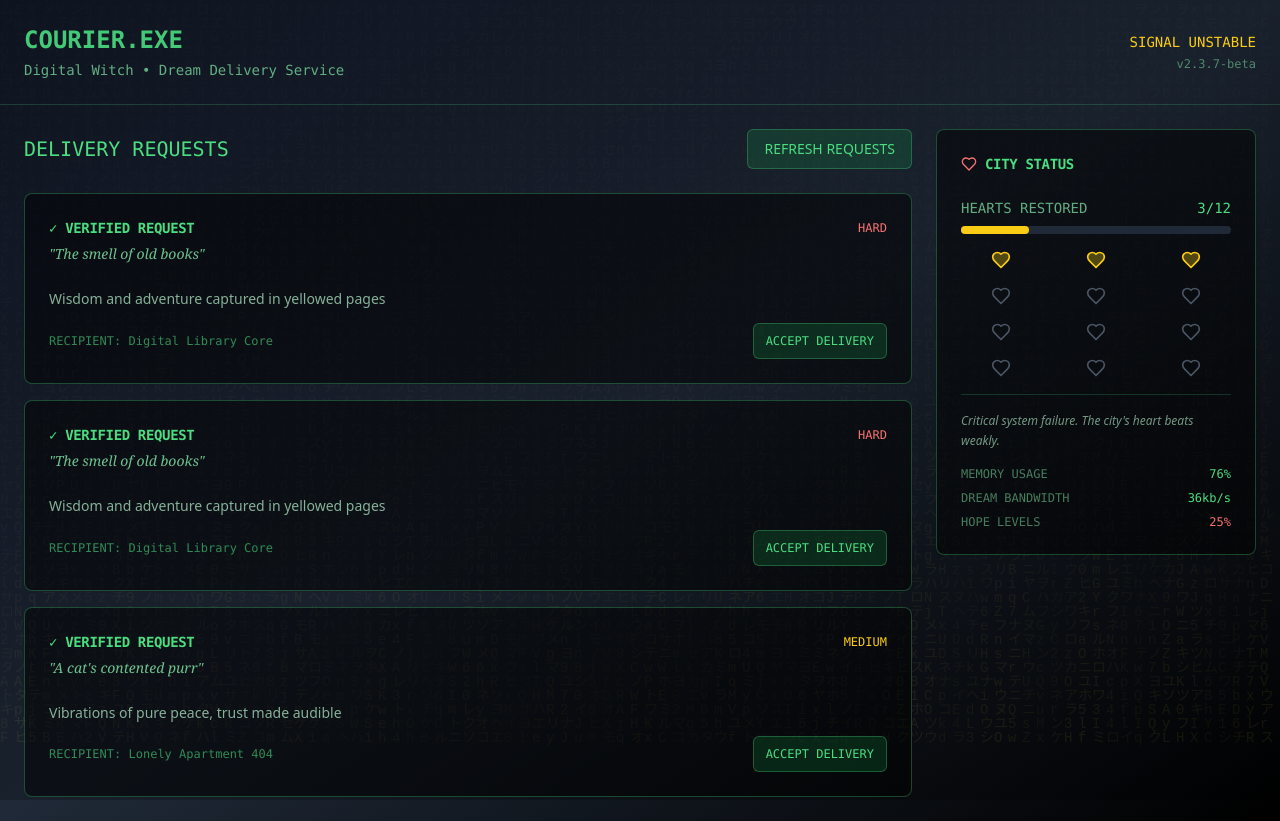
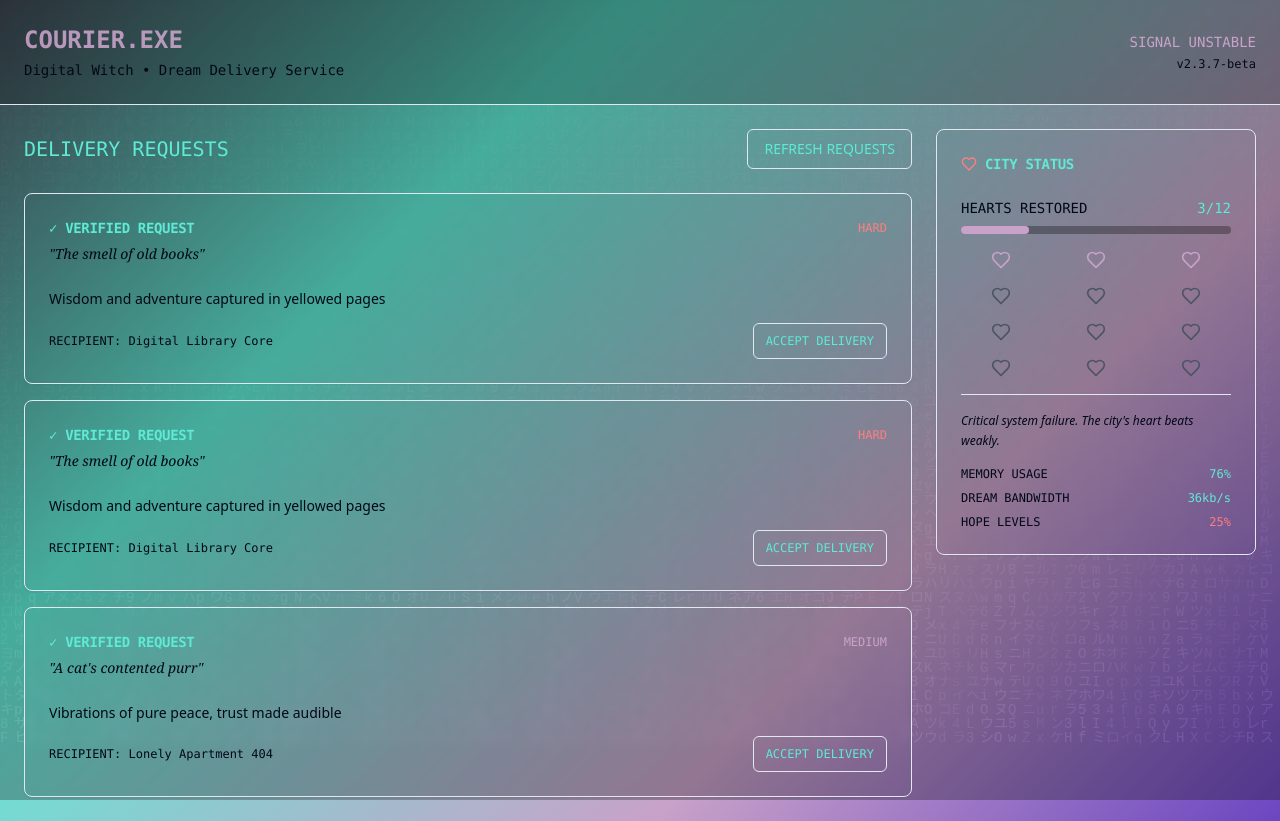
Before and after one commit to lisainnovates/courier-heart, a React (Vite) app: page / in a window 1280 px wide. Built offline with nearby package versions, Linux system fonts and the light colour scheme.

Commit message:
Refactor UI colors and gradients
Update the UI with warm coral, soft lavender, and creamy off-white highlights. Implement background gradients that transition between game states (stable, glitching, corrupted) using these colors to create a cozy and mysterious atmosphere.

```diff
--- a/src/components/CityStatus.tsx
+++ b/src/components/CityStatus.tsx
@@ -13,11 +13,11 @@ export const CityStatus = ({ hearts, totalHearts, gameState }: CityStatusProps)
     const percentage = (hearts / totalHearts) * 100;
 
     if (percentage >= 80) {
-      return { text: "City systems running optimally. The simulation hums with restored dreams.", icon: Shield, color: "text-green-400" };
+      return { text: "City systems running optimally. The simulation hums with restored dreams.", icon: Shield, color: "text-warm-teal" };
     } else if (percentage >= 50) {
-      return { text: "Partial system restoration detected. Reality flickers but holds.", icon: Zap, color: "text-yellow-400" };
+      return { text: "Partial system restoration detected. Reality flickers but holds.", icon: Zap, color: "text-soft-lavender" };
     } else {
-      return { text: "Critical system failure. The city's heart beats weakly.", icon: Heart, color: "text-red-400" };
+      return { text: "Critical system failure. The city's heart beats weakly.", icon: Heart, color: "text-warm-coral" };
     }
   };
 
@@ -25,9 +25,9 @@ export const CityStatus = ({ hearts, totalHearts, gameState }: CityStatusProps)
   const StatusIcon = status.icon;
 
   return (
-    <Card className="bg-black/50 border-green-400/30 h-fit">
+    <Card className="bg-creamy-white/10 backdrop-blur-sm border-soft-lavender/30 h-fit">
       <CardHeader>
-        <CardTitle className="text-green-400 font-mono text-sm flex items-center gap-2">
+        <CardTitle className="text-warm-teal font-mono text-sm flex items-center gap-2">
           <StatusIcon size={16} className={status.color} />
           CITY STATUS
         </CardTitle>
@@ -35,15 +35,15 @@ export const CityStatus = ({ hearts, totalHearts, gameState }: CityStatusProps)
       <CardContent className="space-y-4">
         <div className="space-y-2">
           <div className="flex justify-between text-sm">
-            <span className="text-green-300/70 font-mono">HEARTS RESTORED</span>
-            <span className="text-green-400 font-mono">{hearts}/{totalHearts}</span>
+            <span className="text-creamy-white/80 font-mono">HEARTS RESTORED</span>
+            <span className="text-warm-teal font-mono">{hearts}/{totalHearts}</span>
           </div>
 
-          <div className="w-full bg-gray-800 rounded-full h-2">
+          <div className="w-full bg-black/30 rounded-full h-2">
             <div
               className={`h-2 rounded-full transition-all duration-500 ${
-                gameState === "corrupted" ? "bg-red-400" :
-                gameState === "glitching" ? "bg-yellow-400" : "bg-green-400"
+                gameState === "corrupted" ? "bg-warm-coral" :
+                gameState === "glitching" ? "bg-soft-lavender" : "bg-warm-teal"
               }`}
               style={{ width: `${(hearts / totalHearts) * 100}%` }}
             />
@@ -58,35 +58,35 @@ export const CityStatus = ({ hearts, totalHearts, gameState }: CityStatusProps)
               className={`mx-auto transition-all duration-300 ${
                 i < hearts
                   ? gameState === "corrupted"
-                    ? "text-red-400 fill-red-400/30"
+                    ? "text-warm-coral fill-warm-coral/30"
                     : gameState === "glitching"
-                    ? "text-yellow-400 fill-yellow-400/30"
-                    : "text-green-400 fill-green-400/30"
+                    ? "text-soft-lavender fill-soft-lavender/30"
+                    : "text-warm-teal fill-warm-teal/30"
                   : "text-gray-600"
               }`}
             />
           ))}
         </div>
 
-        <div className="border-t border-green-400/20 pt-4">
-          <p className="text-xs text-green-200/60 leading-relaxed italic">
+        <div className="border-t border-soft-lavender/30 pt-4">
+          <p className="text-xs text-creamy-white/70 leading-relaxed italic">
             {status.text}
           </p>
         </div>
 
         <div className="space-y-2 text-xs font-mono">
           <div className="flex justify-between">
-            <span className="text-green-300/50">MEMORY USAGE</span>
+            <span className="text-creamy-white/60">MEMORY USAGE</span>
             <span className={`${
-              gameState === "corrupted" ? "text-red-400" : "text-green-400"
+              gameState === "corrupted" ? "text-warm-coral" : "text-warm-teal"
             }`}>{85 - hearts * 3}%</span>
           </div>
           <div className="flex justify-between">
-            <span className="text-green-300/50">DREAM BANDWIDTH</span>
-            <span className="text-green-400">{hearts * 12}kb/s</span>
+            <span className="text-creamy-white/60">DREAM BANDWIDTH</span>
+            <span className="text-warm-teal">{hearts * 12}kb/s</span>
           </div>
           <div className="flex justify-between">
-            <span className="text-green-300/50">HOPE LEVELS</span>
+            <span className="text-creamy-white/60">HOPE LEVELS</span>
             <span className={`${status.color}`}>{Math.round((hearts / totalHearts) * 100)}%</span>
           </div>
         </div>
--- a/src/components/DeliverySystem.tsx
+++ b/src/components/DeliverySystem.tsx
@@ -62,21 +62,21 @@ export const DeliverySystem = ({ onStartDelivery, gameState }: DeliverySystemPro
 
   const getDifficultyColor = (difficulty: string) => {
     switch (difficulty) {
-      case "easy": return "text-green-400";
-      case "medium": return "text-yellow-400";
-      case "hard": return "text-red-400";
-      default: return "text-green-400";
+      case "easy": return "text-warm-teal";
+      case "medium": return "text-soft-lavender";
+      case "hard": return "text-warm-coral";
+      default: return "text-warm-teal";
     }
   };
 
   return (
     <div className="space-y-6">
       <div className="flex items-center justify-between">
-        <h2 className="text-xl font-mono text-green-400">DELIVERY REQUESTS</h2>
+        <h2 className="text-xl font-mono text-warm-teal">DELIVERY REQUESTS</h2>
         <Button
           onClick={generateNewDeliveries}
           disabled={isGenerating}
-          className="bg-green-600/20 hover:bg-green-600/30 text-green-400 border border-green-400/30 transition-colors duration-300"
+          className="bg-warm-teal/20 hover:bg-warm-teal/30 text-warm-teal border border-warm-teal/30 transition-colors duration-300"
         >
           {isGenerating ? "SCANNING..." : "REFRESH REQUESTS"}
         </Button>
@@ -86,16 +86,16 @@ export const DeliverySystem = ({ onStartDelivery, gameState }: DeliverySystemPro
         {availableDeliveries.map((delivery) => (
           <Card
             key={delivery.id}
-            className={`bg-black/50 border transition-colors duration-300 hover:bg-black/70 ${
+            className={`bg-creamy-white/5 backdrop-blur-sm border transition-colors duration-300 hover:bg-creamy-white/10 ${
               delivery.corrupted
-                ? "border-red-400/30 hover:border-red-400/50"
-                : "border-green-400/30 hover:border-green-400/50"
+                ? "border-warm-coral/30 hover:border-warm-coral/50"
+                : "border-soft-lavender/30 hover:border-soft-lavender/50"
             }`}
           >
             <CardHeader>
               <div className="flex items-center justify-between">
                 <CardTitle className={`font-mono text-sm ${
-                  delivery.corrupted ? "text-red-400" : "text-green-400"
+                  delivery.corrupted ? "text-warm-coral" : "text-warm-teal"
                 }`}>
                   {delivery.corrupted ? "⚠ CORRUPTED DATA ⚠" : "✓ VERIFIED REQUEST"}
                 </CardTitle>
@@ -103,16 +103,16 @@ export const DeliverySystem = ({ onStartDelivery, gameState }: DeliverySystemPro
                   {delivery.difficulty.toUpperCase()}
                 </span>
               </div>
-              <CardDescription className="text-green-300/80 font-serif italic">
+              <CardDescription className="text-creamy-white/90 font-serif italic">
                 "{delivery.title}"
               </CardDescription>
             </CardHeader>
             <CardContent>
-              <p className="text-green-200/70 text-sm mb-3 leading-relaxed">
+              <p className="text-creamy-white/80 text-sm mb-3 leading-relaxed">
                 {delivery.description}
               </p>
               <div className="flex items-center justify-between">
-                <span className="text-xs text-green-400/60 font-mono">
+                <span className="text-xs text-creamy-white/70 font-mono">
                   RECIPIENT: {delivery.recipient}
                 </span>
                 <Button
@@ -120,8 +120,8 @@ export const DeliverySystem = ({ onStartDelivery, gameState }: DeliverySystemPro
                   size="sm"
                   className={`font-mono text-xs transition-colors duration-300 ${
                     delivery.corrupted
-                      ? "bg-red-600/20 hover:bg-red-600/30 text-red-400 border border-red-400/30"
-                      : "bg-green-600/20 hover:bg-green-600/30 text-green-400 border border-green-400/30"
+                      ? "bg-warm-coral/20 hover:bg-warm-coral/30 text-warm-coral border border-warm-coral/30"
+                      : "bg-warm-teal/20 hover:bg-warm-teal/30 text-warm-teal border border-warm-teal/30"
                   }`}
                 >
                   ACCEPT DELIVERY
--- a/src/components/GameHeader.tsx
+++ b/src/components/GameHeader.tsx
@@ -6,9 +6,9 @@ interface GameHeaderProps {
 export const GameHeader = ({ gameState }: GameHeaderProps) => {
   const getStatusColor = () => {
     switch (gameState) {
-      case "corrupted": return "text-red-400";
-      case "glitching": return "text-yellow-400";
-      default: return "text-green-400";
+      case "corrupted": return "text-warm-coral";
+      case "glitching": return "text-soft-lavender";
+      default: return "text-warm-teal";
     }
   };
 
@@ -23,22 +23,22 @@ export const GameHeader = ({ gameState }: GameHeaderProps) => {
   const getTitleClass = () => {
     switch (gameState) {
       case "corrupted":
-        return "text-red-400 transform transition-all duration-1000";
+        return "text-warm-coral transform transition-all duration-1000";
       case "glitching":
-        return "text-green-400 opacity-90 transform transition-all duration-500";
+        return "text-soft-lavender opacity-90 transform transition-all duration-500";
       default:
-        return "text-green-400 transform transition-all duration-300";
+        return "text-warm-teal transform transition-all duration-300";
     }
   };
 
   return (
-    <header className="p-6 border-b border-green-400/20">
+    <header className="p-6 border-b border-soft-lavender/30 bg-black/20 backdrop-blur-sm">
       <div className="flex items-center justify-between">
         <div className="space-y-1">
           <h1 className={`text-2xl font-mono font-bold ${getTitleClass()}`}>
             COURIER.EXE
           </h1>
-          <p className="text-sm text-green-300/70 font-mono">
+          <p className="text-sm text-creamy-white/80 font-mono">
             Digital Witch • Dream Delivery Service
           </p>
         </div>
@@ -47,7 +47,7 @@ export const GameHeader = ({ gameState }: GameHeaderProps) => {
           <div className={`text-sm font-mono transition-colors duration-1000 ${getStatusColor()}`}>
             {getStatusText()}
           </div>
-          <div className="text-xs text-green-300/50 font-mono mt-1">
+          <div className="text-xs text-creamy-white/60 font-mono mt-1">
             v2.3.7-beta
           </div>
         </div>
--- a/src/components/MatrixRain.tsx
+++ b/src/components/MatrixRain.tsx
@@ -32,11 +32,11 @@ export const MatrixRain = ({ intensity }: MatrixRainProps) => {
     const getIntensitySettings = () => {
       switch (intensity) {
         case "high":
-          return { speed: 80, opacity: 0.6, color: "#ff6b6b", fadeAmount: 0.05 };
+          return { speed: 80, opacity: 0.6, color: "#FF7F7F", fadeAmount: 0.05 };
         case "medium":
-          return { speed: 100, opacity: 0.5, color: "#ffd93d", fadeAmount: 0.04 };
+          return { speed: 100, opacity: 0.5, color: "#C8A2C8", fadeAmount: 0.04 };
         default:
-          return { speed: 140, opacity: 0.4, color: "#6bcf7f", fadeAmount: 0.03 };
+          return { speed: 140, opacity: 0.4, color: "#5EEAD4", fadeAmount: 0.03 };
       }
     };
 
@@ -82,7 +82,7 @@ export const MatrixRain = ({ intensity }: MatrixRainProps) => {
   return (
     <canvas
       ref={canvasRef}
-      className="absolute inset-0 pointer-events-none opacity-20"
+      className="absolute inset-0 pointer-events-none opacity-30"
     />
   );
 };
--- a/src/index.css
+++ b/src/index.css
@@ -1,3 +1,4 @@
+
 @tailwind base;
 @tailwind components;
 @tailwind utilities;
@@ -37,20 +38,21 @@
     --radius: 0.5rem;
 
     --sidebar-background: 0 0% 98%;
+    --sidebar-foreground: 240 5.3% 26.1%;
+    --sidebar-primary: 240 5.9% 10%;
+    --sidebar-primary-foreground: 0 0% 98%;
+    --sidebar-accent: 240 4.8% 95.9%;
+    --sidebar-accent-foreground: 240 5.9% 10%;
+    --sidebar-border: 220 13% 91%;
+    --sidebar-ring: 217.2 91.2% 59.8%;
 
-    --sidebar-foreground: 240 5.3% 26.1%;
-
-    --sidebar-primary: 240 5.9% 10%;
-
-    --sidebar-primary-foreground: 0 0% 98%;
-
-    --sidebar-accent: 240 4.8% 95.9%;
-
-    --sidebar-accent-foreground: 240 5.9% 10%;
-
-    --sidebar-border: 220 13% 91%;
-
-    --sidebar-ring: 217.2 91.2% 59.8%;
+    /* Cozy Digital Witch Palette */
+    --warm-coral: #FF7F7F;
+    --soft-lavender: #C8A2C8;
+    --creamy-off-white: #FFF5E1;
+    --deep-purple: #6B46C1;
+    --warm-teal: #5EEAD4;
+    --soft-gray: #4B5563;
   }
 
   .dark {
@@ -101,3 +103,54 @@
     @apply bg-background text-foreground;
   }
 }
+
+/* Custom cozy digital witch utilities */
+@layer utilities {
+  .bg-cozy-stable {
+    background: linear-gradient(135deg, #6B46C1 0%, #5EEAD4 50%, #C8A2C8 100%);
+  }
+
+  .bg-cozy-glitching {
+    background: linear-gradient(135deg, #4B5563 0%, #5EEAD4 30%, #C8A2C8 70%, #6B46C1 100%);
+  }
+
+  .bg-cozy-corrupted {
+    background: linear-gradient(135deg, #7F1D1D 0%, #6B46C1 40%, #C8A2C8 80%, #000000 100%);
+  }
+
+  .text-warm-coral {
+    color: #FF7F7F;
+  }
+
+  .text-soft-lavender {
+    color: #C8A2C8;
+  }
+
+  .text-creamy-white {
+    color: #FFF5E1;
+  }
+
+  .text-warm-teal {
+    color: #5EEAD4;
+  }
+
+  .border-warm-coral {
+    border-color: #FF7F7F;
+  }
+
+  .border-soft-lavender {
+    border-color: #C8A2C8;
+  }
+
+  .bg-warm-coral {
+    background-color: #FF7F7F;
+  }
+
+  .bg-soft-lavender {
+    background-color: #C8A2C8;
+  }
+
+  .bg-creamy-white {
+    background-color: #FFF5E1;
+  }
+}
--- a/src/pages/Index.tsx
+++ b/src/pages/Index.tsx
@@ -40,11 +40,11 @@ const Index = () => {
   const getBackgroundClass = () => {
     switch (gameState) {
       case "corrupted":
-        return "bg-gradient-to-br from-red-950 via-gray-900 to-black";
+        return "bg-cozy-corrupted";
       case "glitching":
-        return "bg-gradient-to-br from-gray-900 via-gray-800 to-black";
+        return "bg-cozy-glitching";
       default:
-        return "bg-gradient-to-br from-gray-900 via-black to-gray-800";
+        return "bg-cozy-stable";
     }
   };
 
```
Also changed, not shown: src/components/PuzzleModal.tsx (+21 -20 lines).
